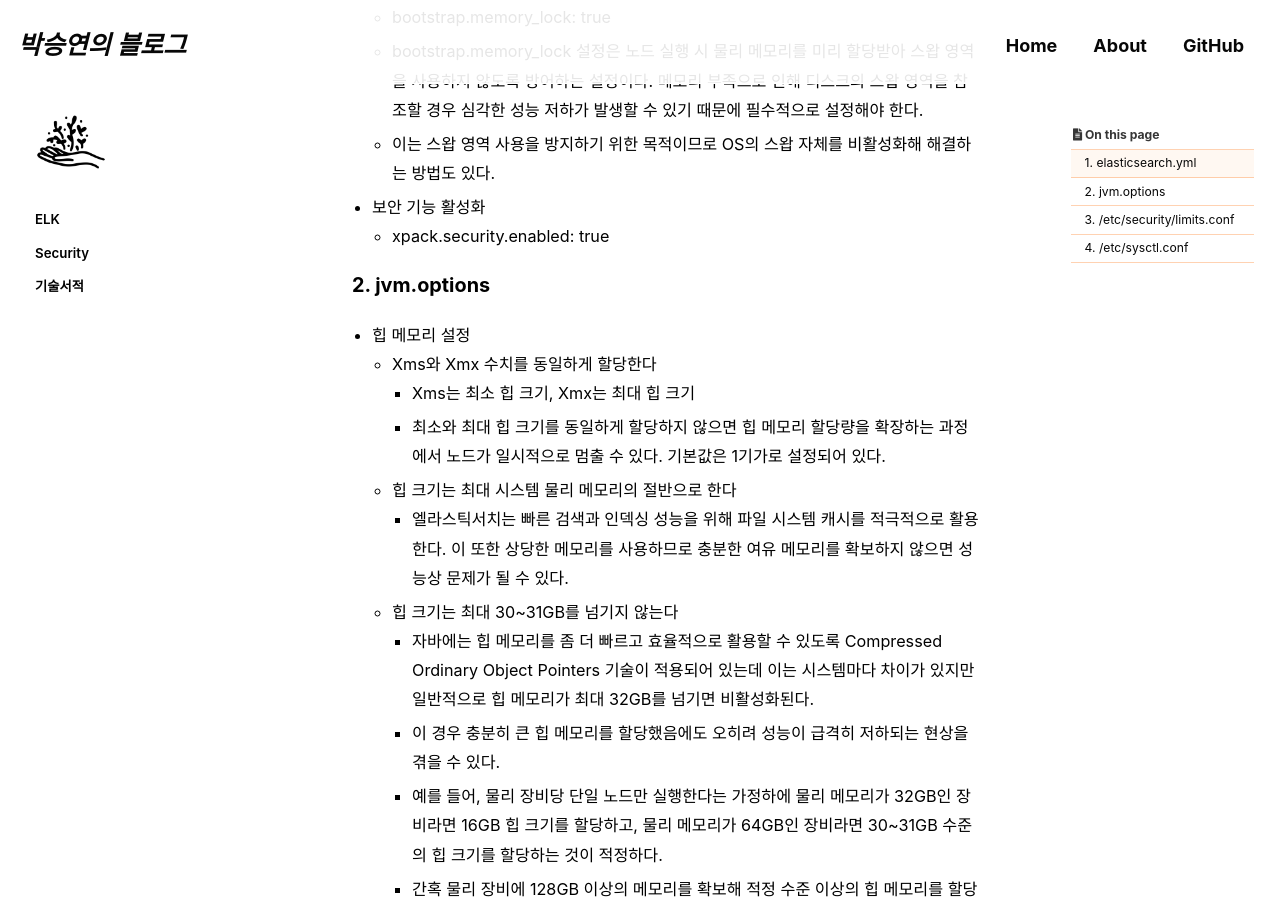
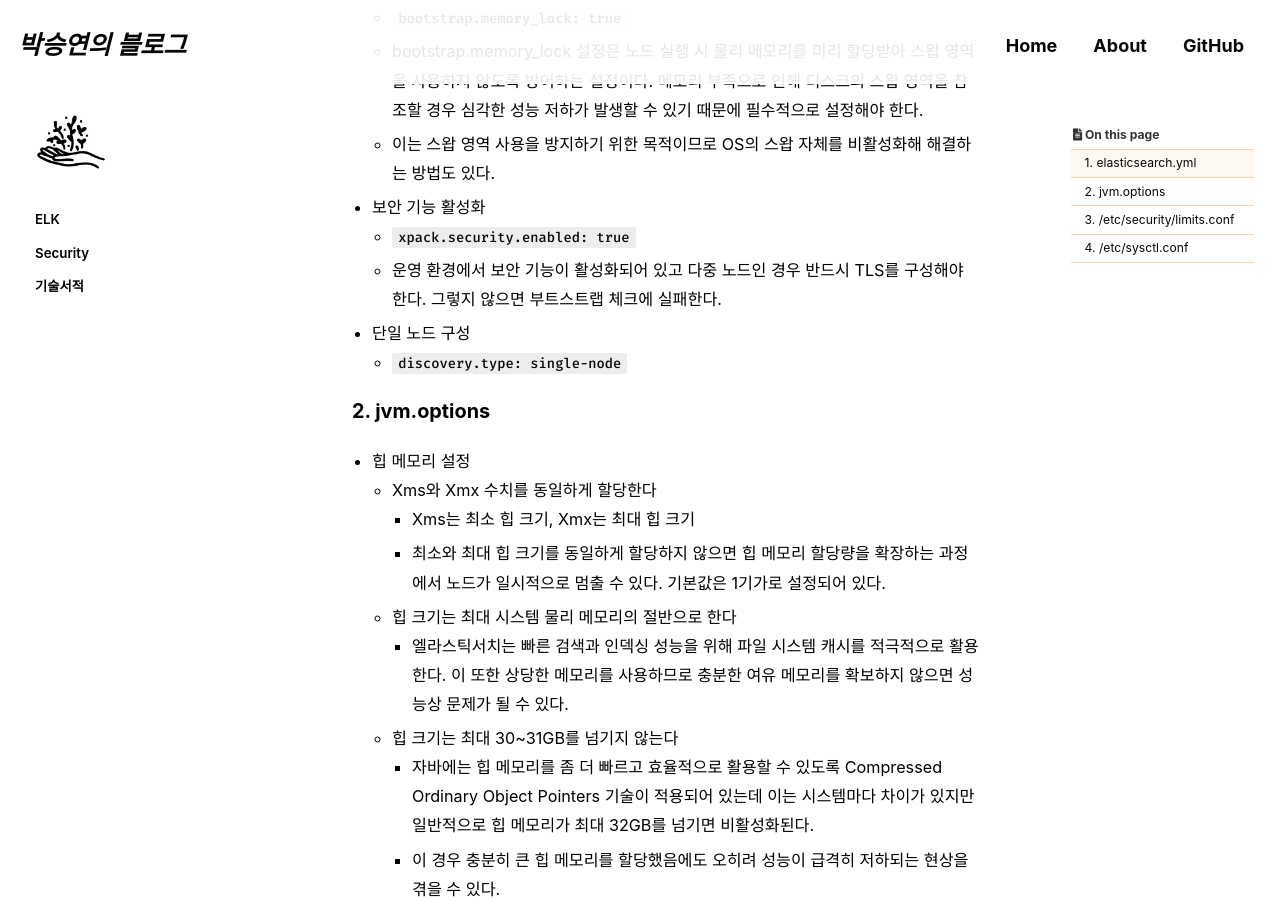
Before and after one commit to seungyeonpark/seungyeonpark.github.io, a Jekyll site: the page built from _posts/2024-03-19-elasticsearch-production.md, in a window 1280 px wide and 900 px high, scrolled down 760 px. Built offline with Jekyll 4.4.1, drawn with Linux system fonts in a browser that asks for light colours; cached includes are drawn as plain includes; some web fonts are replaced; comment, search, counter and statistics services are not loaded; some of the changed text lies outside the part shown.

Commit message:
Doc: Elasticsearch 운영 설정

```diff
--- a/_posts/2024-03-19-elasticsearch-production.md
+++ b/_posts/2024-03-19-elasticsearch-production.md
@@ -26,13 +26,16 @@ last_modified_at: 2024-03-19
         - \_site_: 내부 네트워크
         - \_global_: 외부 네트워크 별칭
 - ML 옵션
-    - xpack.ml.enabled: false
+    - `xpack.ml.enabled: false`
 - 메모리 스왑 비활성화
-    - bootstrap.memory_lock: true
+    - `bootstrap.memory_lock: true`
     - bootstrap.memory_lock 설정은 노드 실행 시 물리 메모리를 미리 할당받아 스왑 영역을 사용하지 않도록 방어하는 설정이다. 메모리 부족으로 인해 디스크의 스왑 영역을 참조할 경우 심각한 성능 저하가 발생할 수 있기 때문에 필수적으로 설정해야 한다.
     - 이는 스왑 영역 사용을 방지하기 위한 목적이므로 OS의 스왑 자체를 비활성화해 해결하는 방법도 있다.
 - 보안 기능 활성화
-    - xpack.security.enabled: true
+    - `xpack.security.enabled: true`
+    - 운영 환경에서 보안 기능이 활성화되어 있고 다중 노드인 경우 반드시 TLS를 구성해야 한다. 그렇지 않으면 부트스트랩 체크에 실패한다.
+- 단일 노드 구성
+    - `discovery.type: single-node`
 
 ### 2. jvm.options
 - 힙 메모리 설정
```
Also changed, not shown: other parts of _posts/2024-03-19-elasticsearch-production.md (+1 -1 lines).
